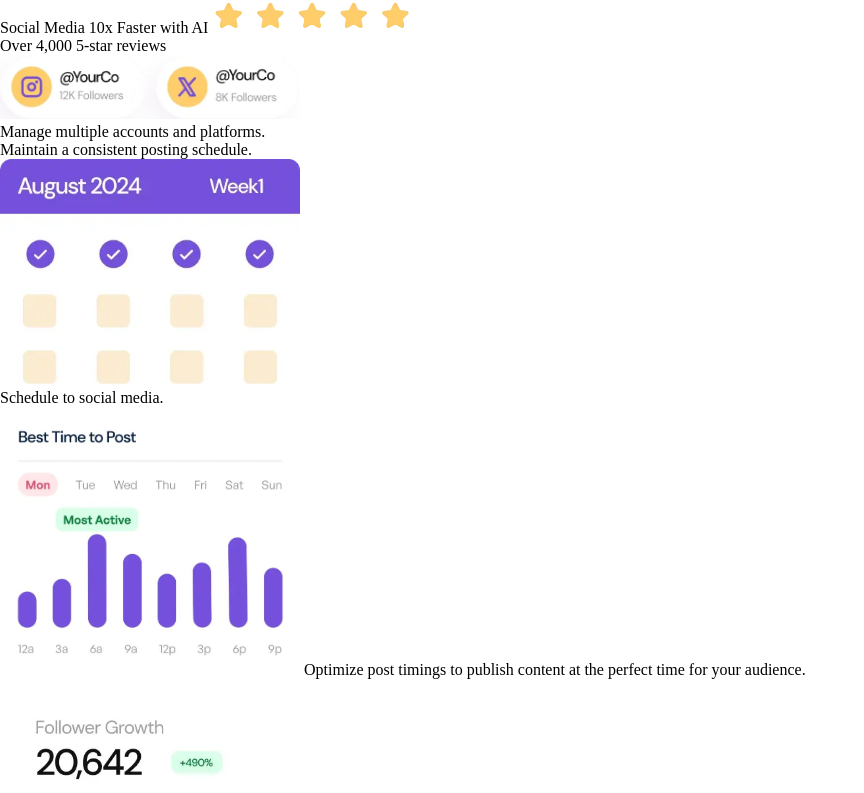
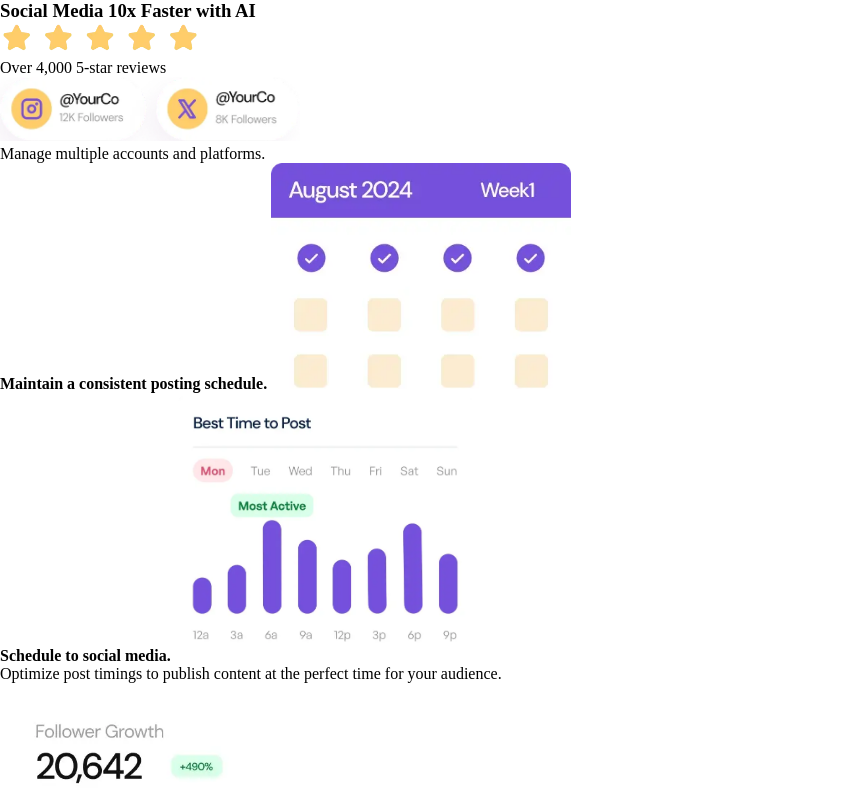
Before and after one commit to jabo-arnold-landry/Grid-CSS, a plain HTML site: page index.html in a window 1280 px wide. Shown: the top 793 px of the page, without its empty margins (0-864 px from the left). Drawn offline with Linux system fonts and the light colour scheme.

Commit message:
adding-semantic-element-to-text-to-nodes

```diff
--- a/index.html
+++ b/index.html
@@ -20,7 +20,7 @@
   <body>
     <section class="container">
       <article class="socials">
-        <span> Social Media 10x Faster with AI </span>
+        <h1>Social Media 10x Faster with AI</h1>
         <img src="images/illustration-five-stars.webp" alt="" width="200" />
         <p>Over 4,000 5-star reviews</p>
       </article>
@@ -33,7 +33,7 @@
         <p>Manage multiple accounts and platforms.</p>
       </article>
       <article>
-        <p>Maintain a consistent posting schedule.</p>
+        <strong>Maintain a consistent posting schedule.</strong>
         <img
           src="images/illustration-consistent-schedule.webp"
           alt=""
@@ -41,12 +41,12 @@
         />
       </article>
       <article>
-        <p>Schedule to social media.</p>
+        <strong>Schedule to social media.</strong>
         <img src="images/illustration-schedule-posts.webp" alt="" width="300" />
-        <span
-          >Optimize post timings to publish content at the perfect time for your
-          audience.</span
-        >
+        <p>
+          Optimize post timings to publish content at the perfect time for your
+          audience.
+        </p>
       </article>
       <article>
         <img src="images/illustration-grow-followers.webp" alt="" width="300" />
@@ -65,7 +65,7 @@
         <img src="images/illustration-create-post.webp" alt="" width="300" />
       </article>
       <article>
-        <p>Write your content using AI.</p>
+        <strong>Write your content using AI.</strong>
         <img src="images/illustration-ai-content.webp" alt="" width="300" />
       </article>
     </section>
```
